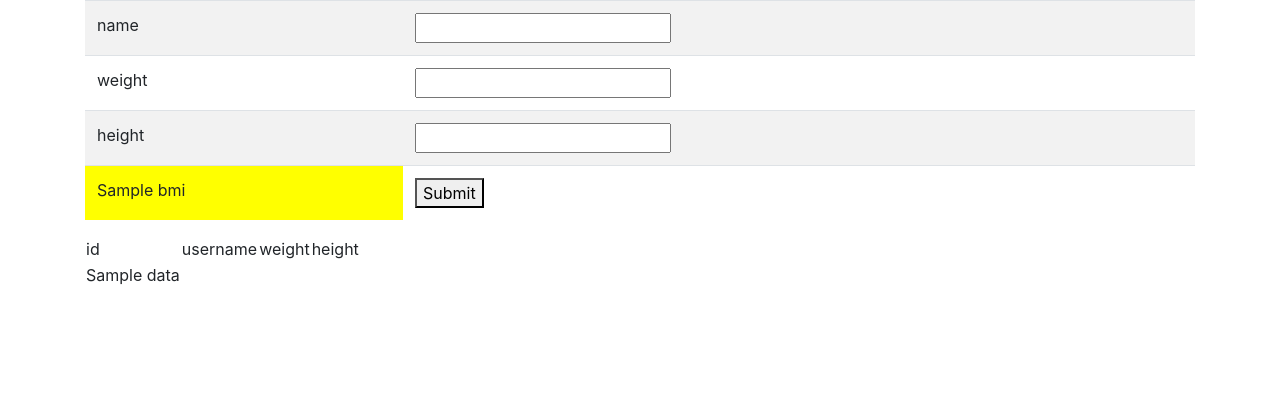
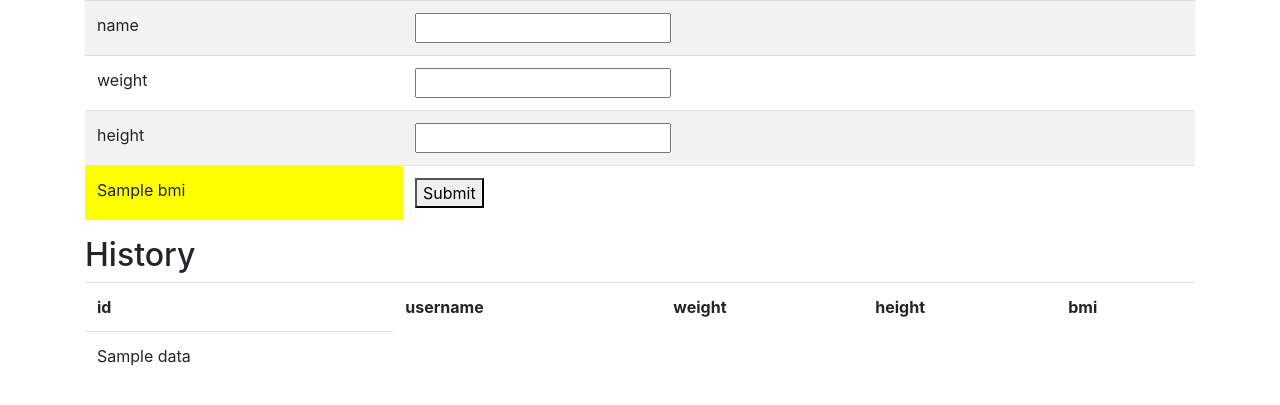
Before and after one commit to pymft/mft-05, a Flask app: template S10/a_simple_web_service/templates/cool.html in a window 1280 px wide. Shown: the top 405 px of the page. Run offline with Flask 2, Linux system fonts and the light colour scheme; the template is opened without the code that fills it: most values are stand-ins (such as "Sample title", 1, 10 or a date in 2020); some libraries are stand-ins or nearby versions.

Commit message:
app final

```diff
--- a/S10/a_simple_web_service/app.py
+++ b/S10/a_simple_web_service/app.py
@@ -18,6 +18,18 @@ app = Flask("my-app")
 # def table(cols, rows):
 #     return render_template("table.html", rows=rows, cols=cols)
 
+def create_db():
+    conn = sqlite3.connect("my-db.sqlite")
+    conn.execute("""
+    CREATE TABLE IF NOT EXISTS records (
+      id INTEGER PRIMARY KEY AUTOINCREMENT ,
+      username TEXT NOT NULL,
+      weight REAL,
+      height REAL
+    );""")
+
+    conn.close()
+
 def insert_data(username, weight, height):
     conn = sqlite3.connect("my-db.sqlite")
     conn.execute(f"""
@@ -31,7 +43,7 @@ def insert_data(username, weight, height):
 def get_user_records(username):
     conn = sqlite3.connect("my-db.sqlite")
     res = conn.execute(f"""
-        SELECT * FROM records WHERE username = "{username}";
+        SELECT *, weight/height/height FROM records WHERE username = "{username}";
     """)
     return list(res)
 
@@ -52,4 +64,6 @@ def cool():
         return render_template("cool.html", bmi=bmi, recs=recs)
 
 
-app.run()
+if __name__ == '__main__':
+    create_db()
+    app.run()
--- a/S10/a_simple_web_service/templates/cool.html
+++ b/S10/a_simple_web_service/templates/cool.html
@@ -54,13 +54,17 @@
             </tr>
         </table>
         </form>
+
+
         {% if recs %}
-            <table>
+            <h2>History</h2>
+            <table class="table">
                 <tr>
-                    <td>id</td>
-                    <td>username</td>
-                    <td>weight</td>
-                    <td>height</td>
+                    <th>id</th>
+                    <th>username</th>
+                    <th>weight</th>
+                    <th>height</th>
+                    <th>bmi</th>
                 </tr>
                 {% for rec in recs %}
                     <tr>
```
